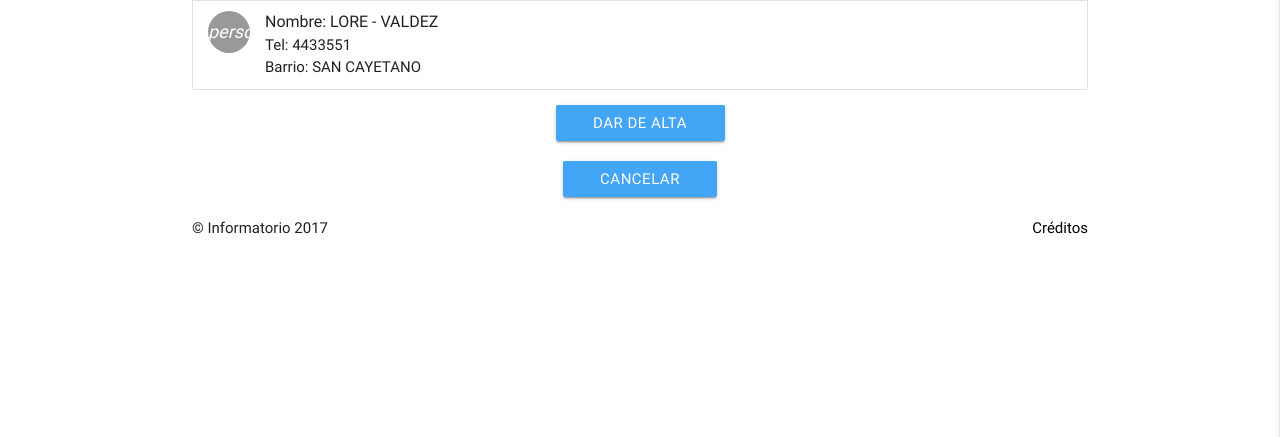
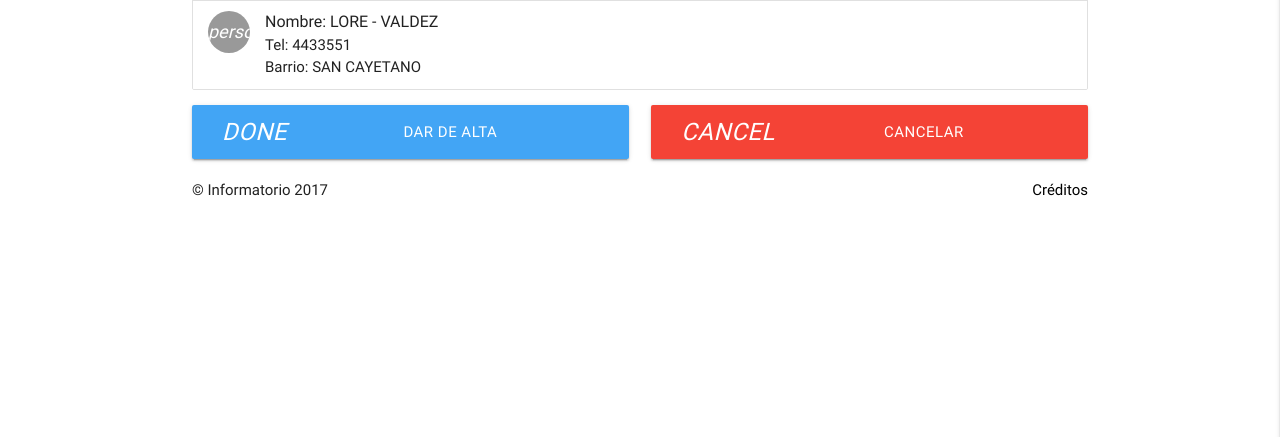
Before and after one commit to Informatorio2017/perros-definitivo, a Django app: page /campaing/alta_paciente/1 in a window 1280 px wide. Shown: the part 243-680 px from the top of the page. Run offline with Django 3.2, Linux system fonts and the light colour scheme; the visitor is signed in with stand-in values (Sample User, id 1); data comes from the database, SQL or seed files in the repository; parts of the project's set-up code (start-up, migrations or seed data) failed here and were passed over; some libraries are stand-ins or nearby versions.

Commit message:
me duermo

```diff
--- a/perros/app_campaing/templates/alta_paciente.html
+++ b/perros/app_campaing/templates/alta_paciente.html
@@ -37,17 +37,15 @@
 
     <div class="row">
 
-        <div class="col s12 m12 center-align">
-            <button class="btn waves-effect waves-light" type="submit" name="action">Dar de Alta
-            <i class="material-icons right"></i>
+        <div class="col s12 m6 center-align">
+            <button class="btn waves-effect waves-light btn-large btn-ancho" type="submit" name="action"><i class="material-icons left">done</i>Dar de Alta
             </button>
         </div>
 
-         <div class="col s12 separador"></div>
+        <div class="col s12 separador hide-on-med-and-up"></div>
 
-        <div class="col s12 m12 center-align">
-            <button class="btn waves-effect waves-light" type="submit" name="action">CANCELAR
-            <i class="material-icons right"></i>
+       <div class="col s12 m6 center-align">
+            <button class="btn waves-effect waves-light red btn-large btn-ancho" type="submit" name="action"><i class="material-icons left">cancel</i>CANCELAR
             </button>
         </div>
 
--- a/perros/app_campaing/templates/buscar_paciente_resultado.html
+++ b/perros/app_campaing/templates/buscar_paciente_resultado.html
@@ -33,6 +33,6 @@
 </ul>
 
 
-<a href="/campaing/buscar_paciente/" class="waves-effect waves-light btn-large">Buscar Otro</a>
+<a href="/campaing/buscar_paciente/" class="waves-effect waves-light btn-large"><i class="material-icons left">search</i>Buscar Otro</a>
 
 {% endblock %}
--- a/perros/app_campaing/templates/formulario_inscripcion.html
+++ b/perros/app_campaing/templates/formulario_inscripcion.html
@@ -31,7 +31,7 @@
 
         <div class="col s12  center-align">
 
-          <button action="/campaing/home_admin/" type="submit" class="waves-effect waves-light accent-2 btn-large "><i class="material-icons">assignment</i></i>Confirmar
+          <button action="/campaing/home_admin/" type="submit" class="waves-effect waves-light accent-2 btn-large "><i class="material-icons left">assignment</i></i>Confirmar
           </button>
         </div>
 
--- a/perros/app_campaing/templates/inscripto_turno.html
+++ b/perros/app_campaing/templates/inscripto_turno.html
@@ -43,7 +43,7 @@
         <div class="separador"></div>
         <div class="row">
                 <div class="col s12 m12 center-align">
-                  <a class="waves-effect waves-light btn-large" href="/campaing/home_admin/"><i class="material-icons">reply</i> <strong>Regresar</strong></a>
+                  <a class="waves-effect waves-light btn-large" href="/campaing/home_admin/"><i class="material-icons left">reply</i> <strong>Regresar</strong></a>
                 </div>
 
 
--- a/perros/app_campaing/templates/listado_preinscriptos.html
+++ b/perros/app_campaing/templates/listado_preinscriptos.html
@@ -32,8 +32,8 @@
     {% endfor %}
     </ul>
   {% else %}
-    <div class="col s12 center-align green ligthen-2 white-text">
-      <h5>No hay preinscriptos sin inscribir</h5>
+    <div class="col s12 center-align ligthen-2 z-depth-2 black-text">
+      <h5><strong>No hay preinscriptos sin inscribir</strong></h5>
     </div>
   {%endif%}
 
```
Also changed, not shown: perros/app_campaing/templates/buscar_paciente.html (+5 -2 lines), perros/app_campaing/templates/inscribir_paciente_resultado_pre.html (+27 -5 lines).
